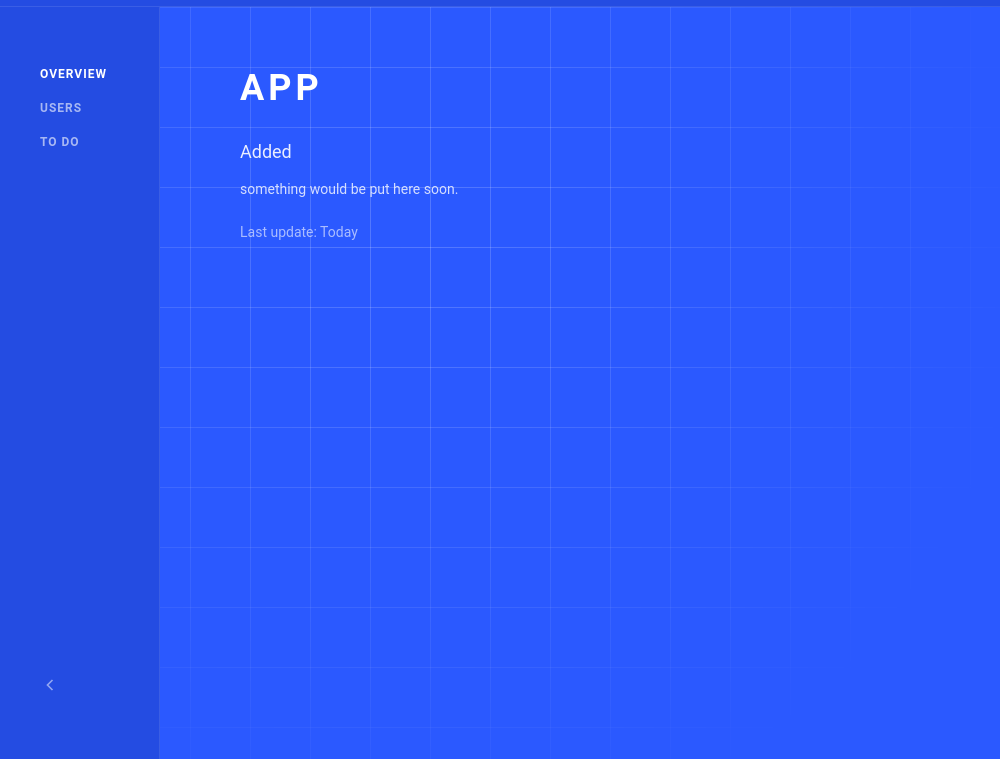
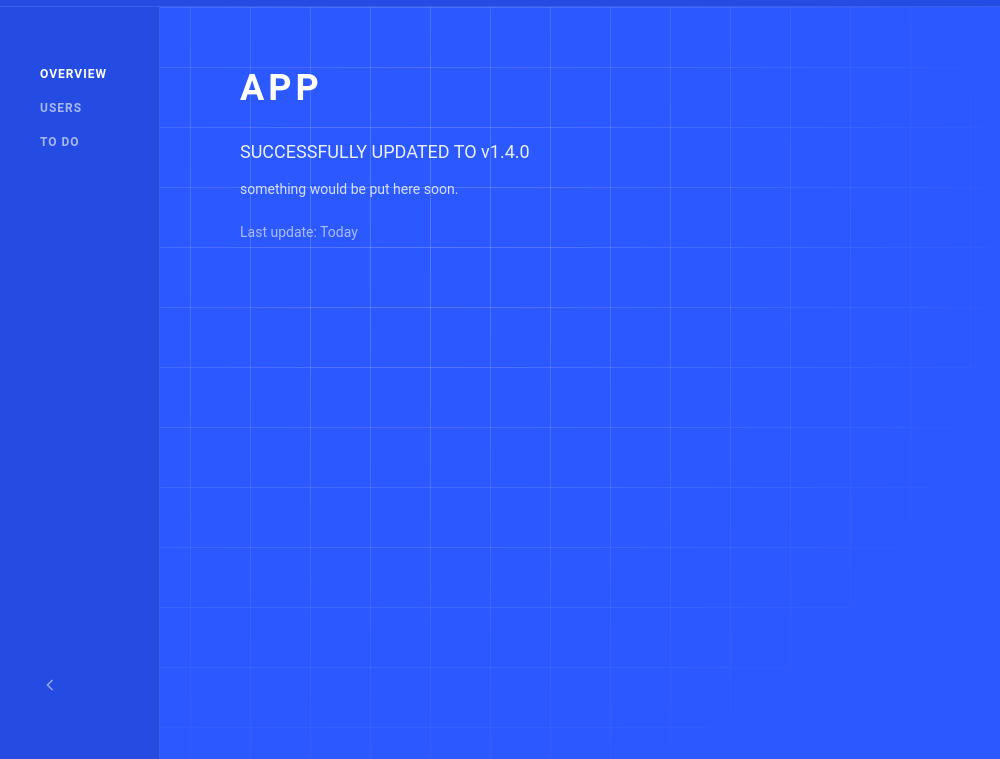
Before and after one commit to joshua-co29/sw-app, an Electron app: page index.html in a window 1000 px wide. Shown: the part 41-800 px from the top of the page. Drawn offline with Linux system fonts and the light colour scheme; no server answers; a web font is replaced by a local one.

Commit message:
Create v1.4.0 test update file

```diff
--- a/index.html
+++ b/index.html
@@ -172,7 +172,7 @@
                 <section id="landing-view" class="blueprint-view">
                     <div class="header-text">
                         <h1>APP</h1>
-                        <p class="subtitle">Added</p>
+                        <p class="subtitle">SUCCESSFULLY UPDATED TO v1.4.0</p>
                         <p class="description">
                             something would be put here soon.
                         </p>
--- a/package.json
+++ b/package.json
@@ -1,7 +1,7 @@
 {
   "name": "something",
   "productName": "App",
-  "version": "1.3.0",
+  "version": "1.4.0",
   "description": "this is just an app.",
   "main": "main.js",
   "scripts": {
```
